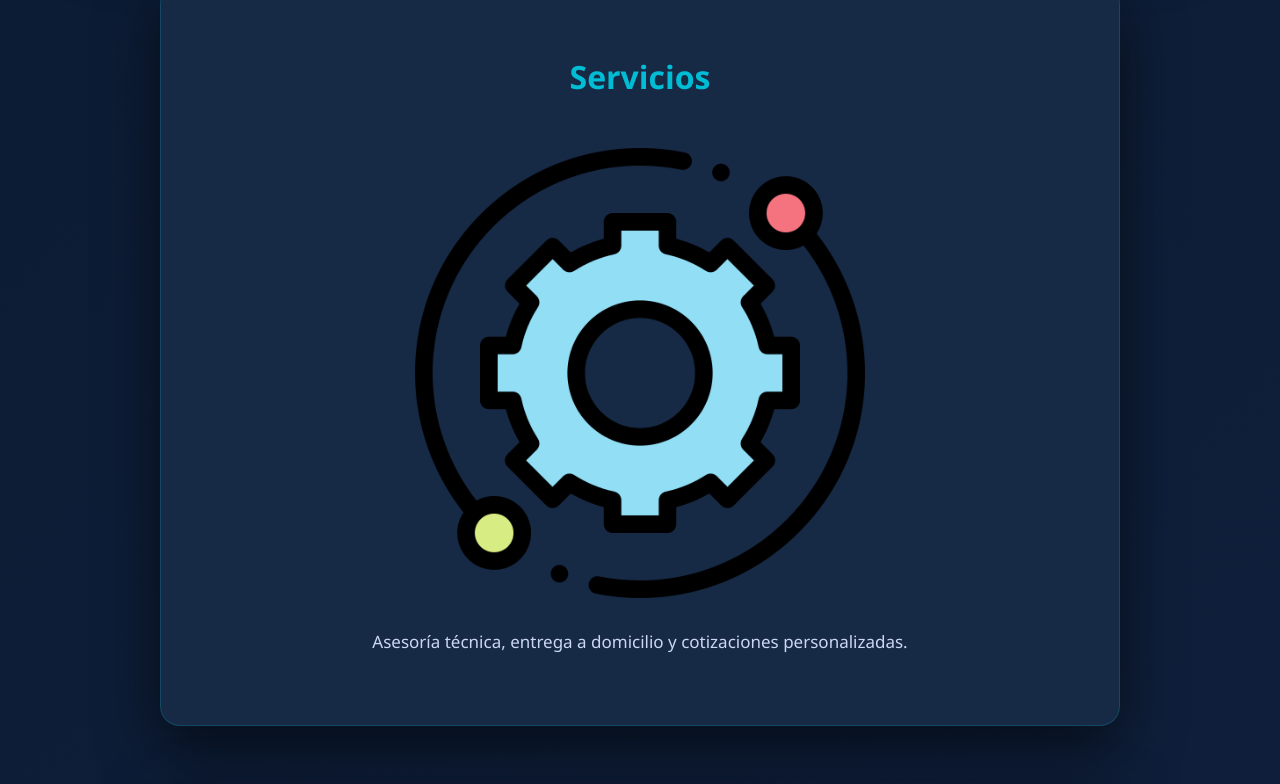
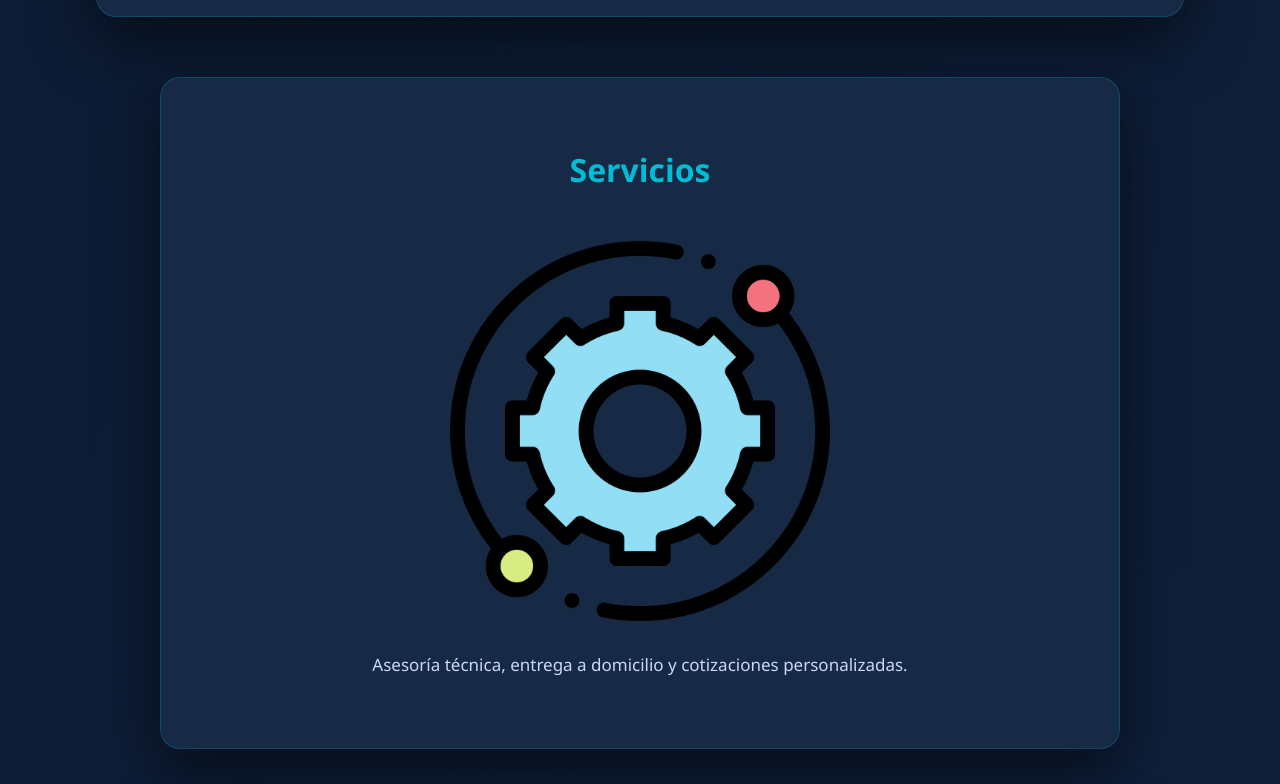
Before and after one commit to Iamalbertcr/Ferremax-Progra-III, a plain HTML site: page index.html in a window 1280 px wide. Shown: the part 1817-2601 px from the top of the page. Drawn offline with Linux system fonts and the light colour scheme.

Commit message:
Ajuste de imagenes

```diff
--- a/estilos.css
+++ b/estilos.css
@@ -1,5 +1,3 @@
-/* ================= RESET GENERAL ================= */
-
 * {
     margin: 0;
     padding: 0;
@@ -238,15 +236,27 @@ footer {
 /* ================= IMAGENES EN SECCIONES ================= */
 
 .seccion img {
-    width: 60%;          /* Ajusta el tamaño aquí */
-    max-width: 450px;    /* Tamaño máximo en pantallas grandes */
-    height: auto;        /* Mantiene proporción */
+    width: 90%;
+    max-width: 650px;
+    height: auto;
     margin: 25px 0;
     border-radius: 15px;
-    transition: 0.3s ease; /* Mantiene efecto suave */
+    transition: 0.3s ease;
+}
+
+
+.seccion img:hover {
+    transform: scale(1.05);
+}
+/* ================= IMAGEN ESPECIFICA SERVICIOS ================= */
+
+#servicios img {
+    width: 50%;        /* Un poco más pequeña que las demás */
+    max-width: 380px;  /* Tamaño máximo controlado */
+    height: auto;
 }
 
 /* Mantener efecto hover */
-.seccion img:hover {
+#servicios img:hover {
     transform: scale(1.05);
 }
```
